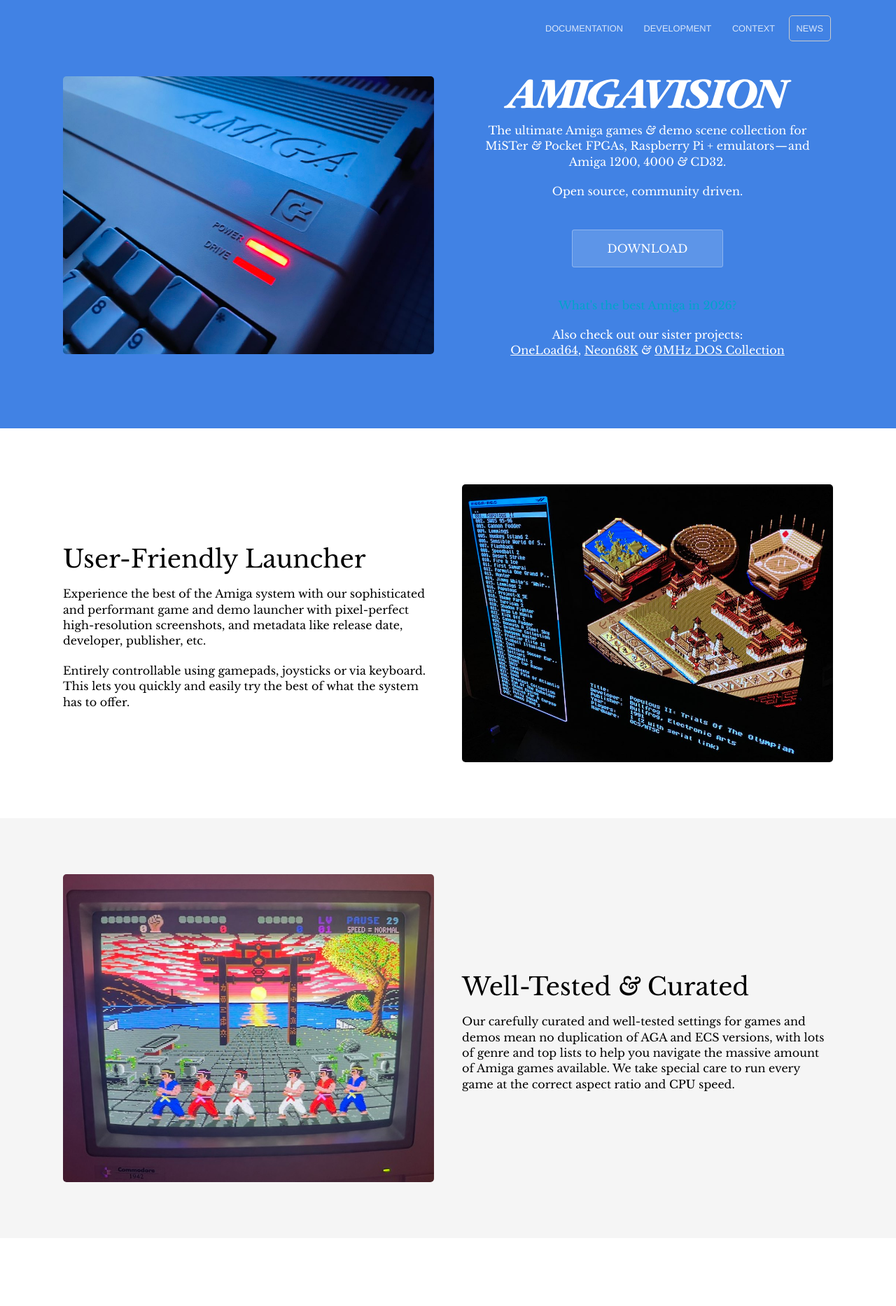
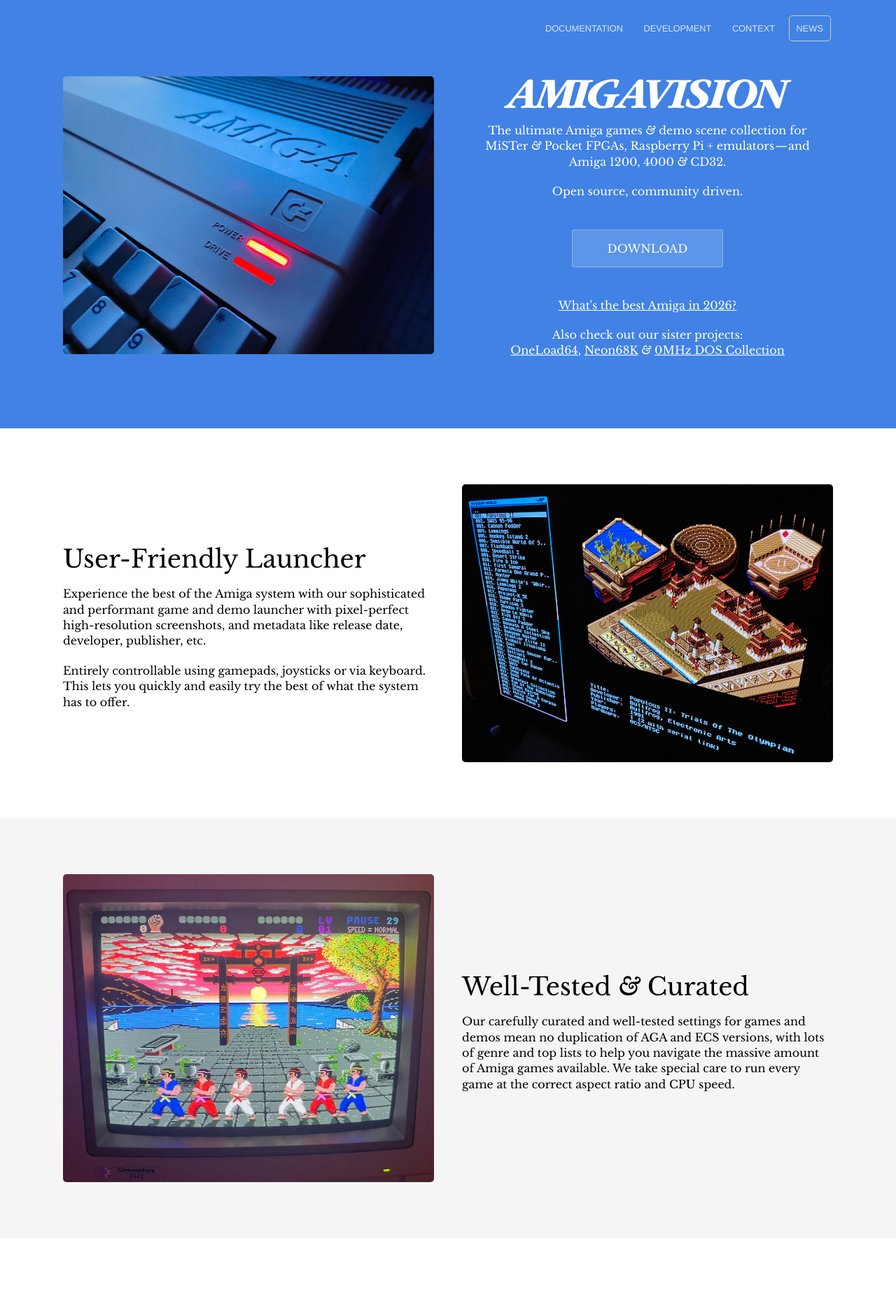
Before and after one commit to amigavision/amigavision.github.io, a Jekyll site: the page built from index.html, in a window 1280 px wide. Shown: the top 1866 px of the page at 70% size. Built offline with Jekyll 4.4.1, drawn with Linux system fonts in a browser that asks for light colours.

Commit message:
Need to fold this back into the base CSS

```diff
--- a/index.html
+++ b/index.html
@@ -11,7 +11,7 @@
 				<p class="subtext">The ultimate Amiga games <i>&amp;</i> demo scene collection for MiSTer&nbsp;<i>&amp;</i>&nbsp;Pocket&nbsp;FPGAs, Raspberry Pi + emulators&#8202;—&#8202;and Amiga&nbsp;1200,&nbsp;4000&nbsp;<em>&amp;</em>&nbsp;CD32.</p>
 				<p class="subtext">Open source, community&nbsp;driven.</p>
 				<div class="cta button alt"><a href="{{ site.baseurl }}/download">DOWNLOAD</a></div>
-				<p class="subtext"><a href="/best">What's the best Amiga in 2026?</a></p>
+				<p class="subtext"> <a href="/best" style="color: white; text-decoration: underline">What's the best Amiga in 2026?</a></p>
 				<p class="subtext">Also check out our sister projects:<br> <a href="https://oneload64.github.io" style="color: white; text-decoration: underline">OneLoad64</a>, <a href="https://neon68k.com" style="color: white; text-decoration: underline">Neon68K</a> <em>&amp;</em> <a href="https://0mhz.net" style="color: white; text-decoration: underline">0MHz DOS Collection</a> </p>
 			</div>
 			<div class="image">
```
